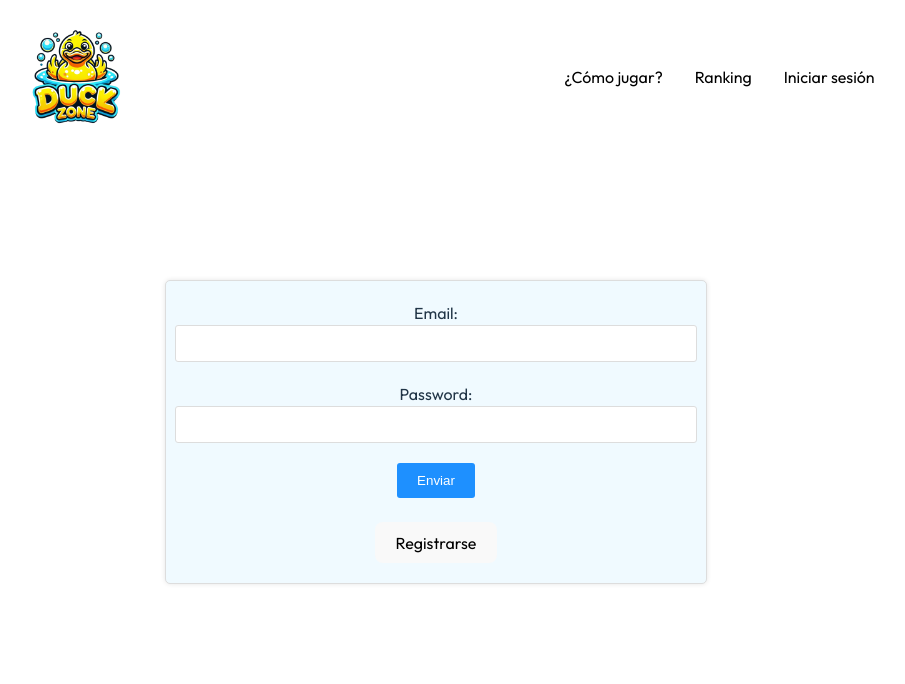
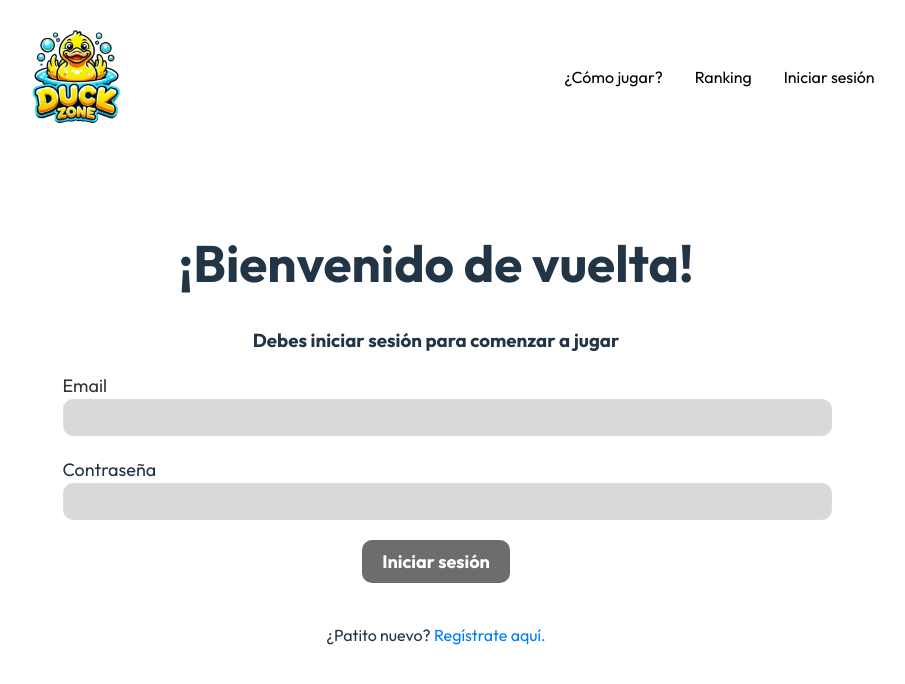
Before and after one commit to IIC2513/front-DuckZone, a React (Vite) app in the folder frontdz/: page /login in a window 1280 px wide. Shown: the top 684 px of the page, without its empty margins (204-1109 px from the left). Built offline with nearby package versions, Linux system fonts and the light colour scheme; no server answers.

Commit message:
wowowow front login

```diff
--- a/frontdz/src/components/profile/Login.css
+++ b/frontdz/src/components/profile/Login.css
@@ -1,19 +1,28 @@
+@import url('https://fonts.googleapis.com/css2?family=Outfit:wght@400;700&display=swap');
+
 .Login {
-    width: 500px;
+    width: 747px;
     margin: 0 auto;
     padding: 20px;
-    border: 1px solid #ddd;
+    border: 1px solid #ffffff;
     border-radius: 5px;
-    box-shadow: 0px 0px 5px 0px rgba(0,0,0,0.1);
-    background-color: #f0faff;
+    background-color: #ffffff;
 
   }
 
   .Login form label {
     display: flex;
     flex-direction: column;
-    align-items: center;
+    font-size: large;
+    font-weight: 300;
+    align-items: start;
   }
+
+.textoinput{
+  text-align: left;
+  color: #333;
+  align-items: start;
+}
 
   .Login form input[type="text"],
   .Login form input[type="email"],
@@ -22,22 +31,25 @@
     padding: 10px;
     margin-bottom: 20px;
     border: 1px solid #ddd;
-    background-color: #ffffff;
+    background-color: rgba(217, 217, 217, 1);
     color: #333;
-    border-radius: 3px;
+    border-radius: 10px;
   }
 
   .Login form input[type="submit"] {
-    background-color: #1e90ff;
+    background-color: rgba(109, 109, 109, 1);
     color: white;
     padding: 10px 20px;
     border: none;
-    border-radius: 3px;
+    border-radius: 10px;
+    font-weight: 600;
+    font-size: large;
     cursor: pointer;
+    font-family: 'Outfit', sans-serif;
   }
 
   .Login form input[type="submit"]:hover {
-    background-color: #187bcd;
+    background-color: rgb(65, 65, 65);
   }
 
   .error {
--- a/frontdz/src/components/profile/Login.jsx
+++ b/frontdz/src/components/profile/Login.jsx
@@ -40,9 +40,11 @@ function Login() {
     <div className="Login">
       {msg.length > 0 && <div className="successMsg"> {msg} </div>}
       {error && <div className="error">Hubo un error con el Login, por favor trata nuevamente.</div>}
+      <h1>¡Bienvenido de vuelta!</h1>
+      <h3>Debes iniciar sesión para comenzar a jugar</h3>
       <form onSubmit={handleSubmit}>
-        <label>
-          Email:
+        <label className='textoinput'>
+          Email
           <input
             type="email"
             name="email"
@@ -52,7 +54,7 @@ function Login() {
           />
         </label>
         <label>
-          Password:
+          Contraseña
           <input
             type="password"
             name="password"
@@ -61,10 +63,10 @@ function Login() {
             required
           />
         </label>
-        <input type="submit" value="Enviar" />
+        <input type="submit" value="Iniciar sesión" />
       </form>
       <br></br>
-      <button onClick={() => window.location.href = '/signup'}>Registrarse</button>
+      <p>¿Patito nuevo? <a href='/signup'>Regístrate aquí.</a></p>
     </div>
   );
 }
--- a/frontdz/src/components/profile/Signup.jsx
+++ b/frontdz/src/components/profile/Signup.jsx
@@ -37,10 +37,11 @@ function Signup() {
       {msg.length > 0 && <div className="successMsg"> {msg} </div>}
 
       {error && <div className="error">Hubo un error con el Registro, por favor trata nuevamente.</div>}
-
+      <h1>Estás a un paso de la batalla...</h1>
+      <h3>Debes registrarte para comenzar a jugar</h3>
       <form onSubmit={handleSubmit}>
         <label>
-          Username:
+          Username
           <input
             type="text"
             name="username"
@@ -50,7 +51,7 @@ function Signup() {
           />
         </label>
         <label>
-          Email:
+          Email
           <input
             type="email"
             name="email"
@@ -60,7 +61,7 @@ function Signup() {
           />
         </label>
         <label>
-          Password:
+          Contraseña
           <input
             type="password"
             name="password"
@@ -70,7 +71,7 @@ function Signup() {
           />
         </label>
         <label>
-          Duck Name:
+          Nombre para tu patito
           <input
             type="text"
             name="duckname"
@@ -79,7 +80,7 @@ function Signup() {
             required
           />
           </label>
-        <input type="submit" value="Submit" />
+        <input type="submit" value="Regístrate" />
       </form>
     </div>
   );
```
